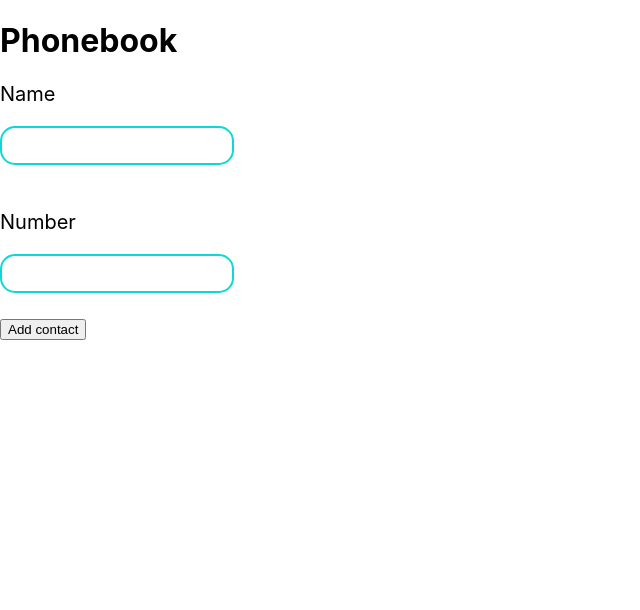
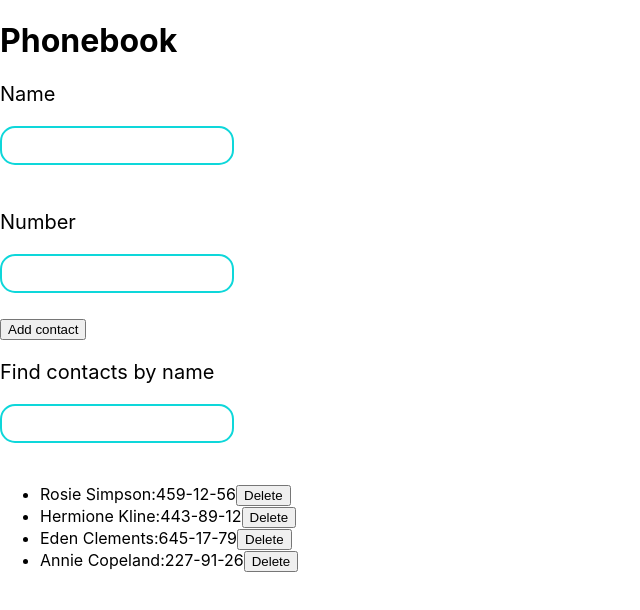
Before and after one commit to Lena-Kharchenko/goit-react-hw-02-phonebook, a React (Create React App) app: page / in a window 1280 px wide. Shown: the top 610 px of the page, without its empty margins (0-640 px from the left). Built offline with nearby package versions, Linux system fonts and the light colour scheme.

Commit message:
update app

```diff
--- a/src/components/App.jsx
+++ b/src/components/App.jsx
@@ -1,18 +1,72 @@
 import React, { Component } from 'react';
 import Form from './contactForm/contactForm';
+import ContactList from './contactList/contactList';
+import ContactFilter from './contactFilter/contactFilter';
+import Notiflix from 'notiflix';
 
 export class App extends Component {
-  state = {};
+  state = {
+    contacts: [
+      { id: 'id-1', name: 'Rosie Simpson', number: '459-12-56' },
+      { id: 'id-2', name: 'Hermione Kline', number: '443-89-12' },
+      { id: 'id-3', name: 'Eden Clements', number: '645-17-79' },
+      { id: 'id-4', name: 'Annie Copeland', number: '227-91-26' },
+    ],
+    filter: '',
+  };
 
-  formSubmitHandler = data => {
-    console.log(data);
+  handleChangeFilter = event => {
+    this.setState(prevState => ({
+      filter: event.target.value,
+    }));
+  };
+
+  addContacts = (id, name, number) => {
+    if (
+      this.state.contacts.find(contact => contact.name === name) !== undefined
+    ) {
+      Notiflix.Notify.failure(`${name} already in your contact book`);
+      return;
+    }
+
+    const newContact = { id, name, number };
+    this.setState(prevState => ({
+      contacts: [newContact, ...prevState.contacts],
+    }));
+    Notiflix.Notify.success(`You add ${name} to phonebook`);
+  };
+
+  visibleContacts = () => {
+    const filterNormalize = this.state.filter.toLowerCase();
+    const visibleContacts = this.state.filter
+      ? this.state.contacts.filter(contact =>
+          contact.name.toLocaleLowerCase().includes(filterNormalize)
+        )
+      : this.state.contacts;
+    return visibleContacts;
+  };
+
+  handleDeleteContact = e => {
+    const deleteSelectContact = this.state.contacts.filter(
+      contact => contact.id !== e.target.id
+    );
+
+    this.setState(prevState => ({
+      contacts: [...deleteSelectContact],
+    }));
   };
 
   render() {
+    const { addContacts, handleChangeFilter, visibleContacts } = this;
     return (
       <div>
         <h1>Phonebook</h1>
-        <Form onSubmit={this.formSubmitHandler} />
+        <Form onSubmit={addContacts} />
+        <ContactFilter onChange={handleChangeFilter} />
+        <ContactList
+          contactList={visibleContacts()}
+          onChange={this.handleDeleteContact}
+        />
       </div>
     );
   }
```
